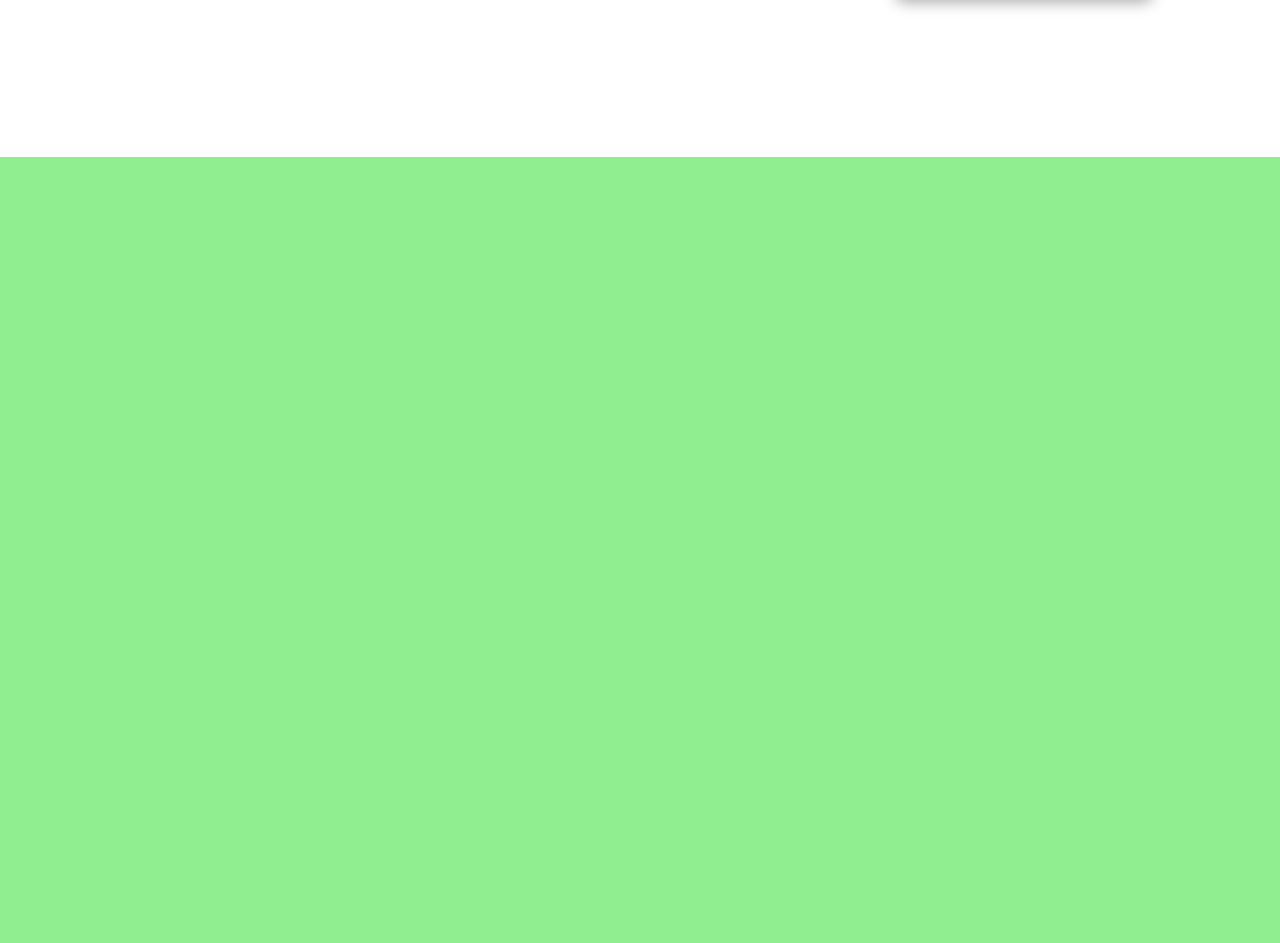
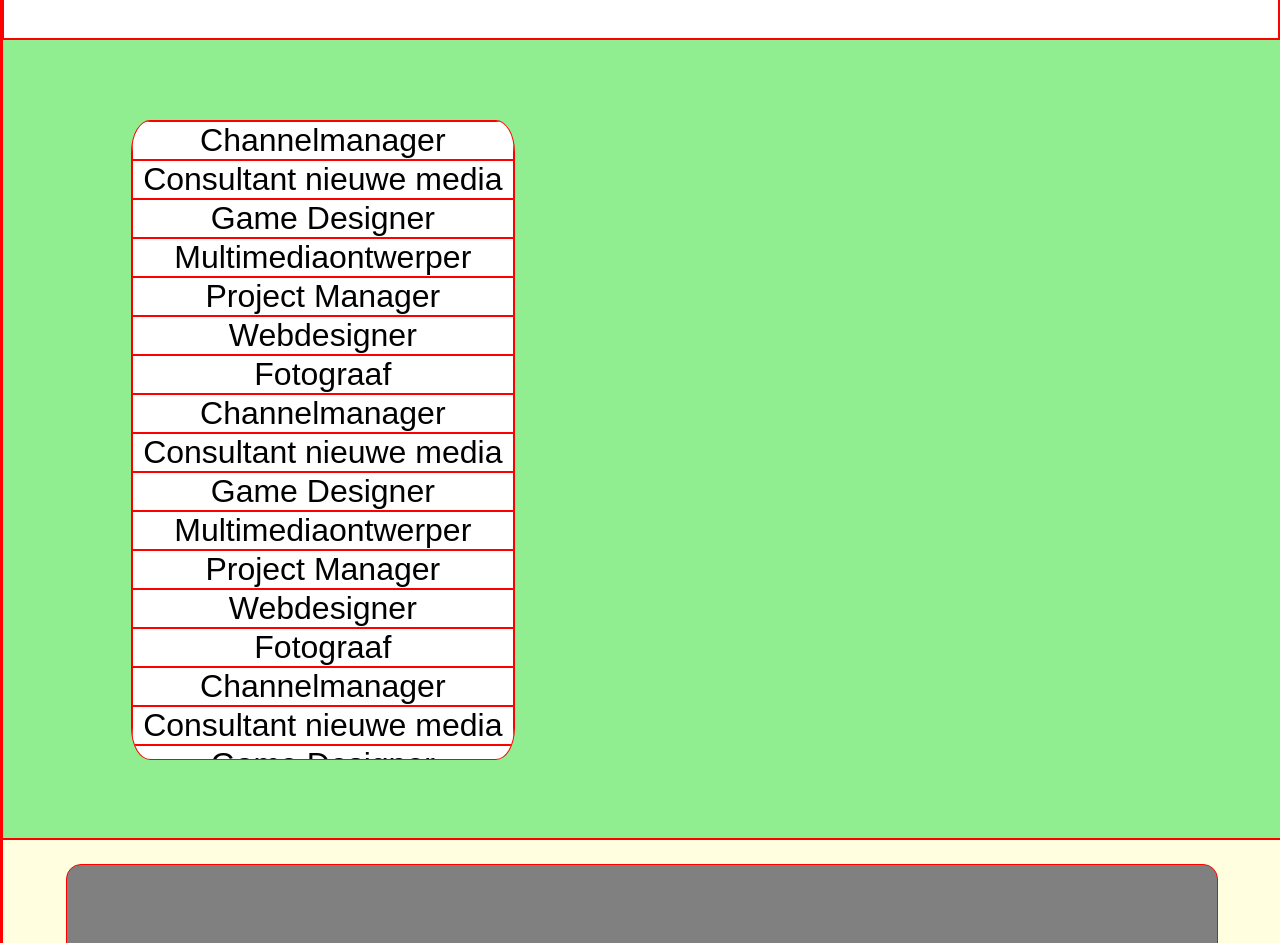
Before and after one commit to MrBlawk/CMD-Roadtrip, a website with bundled scripts: page index.html in a window 1280 px wide. Shown: the part 763-1706 px from the top of the page. Built offline with nearby package versions, Linux system fonts and the light colour scheme.

Commit message:
Auto stash before merge of "main" and "origin/main"

```diff
--- a/index.html
+++ b/index.html
@@ -20,7 +20,8 @@
     </div>
 
     <div class="main" id="levelTwo">
-
+        <div id="textContainer"></div>
+        <div id="p1"></div>
     </div>
     <div class="main" id="levelThree">
         <div class="levelThree-bg">
--- a/scripts/level_two.js
+++ b/scripts/level_two.js
@@ -0,0 +1,21 @@
+const container = document.getElementById("textContainer");
+
+let jobsArray = [
+    "Channelmanager",
+    "Consultant nieuwe media",
+    "Game Designer",
+    "Multimediaontwerper",
+    "Project Manager",
+    "Webdesigner",
+    "Fotograaf",
+];
+
+for(let i = 0; i < 4; i++){
+    for(let i = 0; i < jobsArray.length; i++){
+        container.innerHTML += "<p>" + jobsArray[i] + "</p>"
+
+        if(i === jobsArray.length){
+            i = 0;
+        }
+    }
+}
--- a/style.css
+++ b/style.css
@@ -3,6 +3,8 @@
     padding: 0;
     box-sizing: border-box;
 
+    font-family: 'Montserrat', sans-serif;
+    border: 1px red solid;
 }
 
 
@@ -88,6 +90,23 @@ body{
 
 }
 
+#levelTwo #textContainer{
+    text-align: center;
+    width: 30vw;
+    height: 80vh;
+    background-color: white;
+    margin: 10vh 10% 20% 10%;
+    border-radius: 5%;
+    overflow: hidden;
+    font-size: 4vh;
+}
+
+#textContainer p:hover{
+    font-size: 7vh;
+    overflow-wrap: break-word;
+}
+
+
 #levelThree{
     background-color: lightyellow;
 }
```
